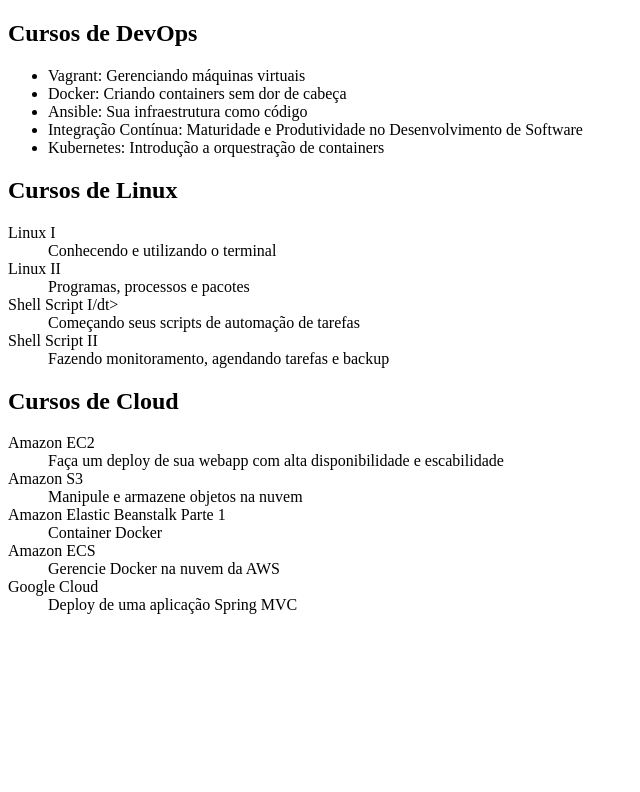
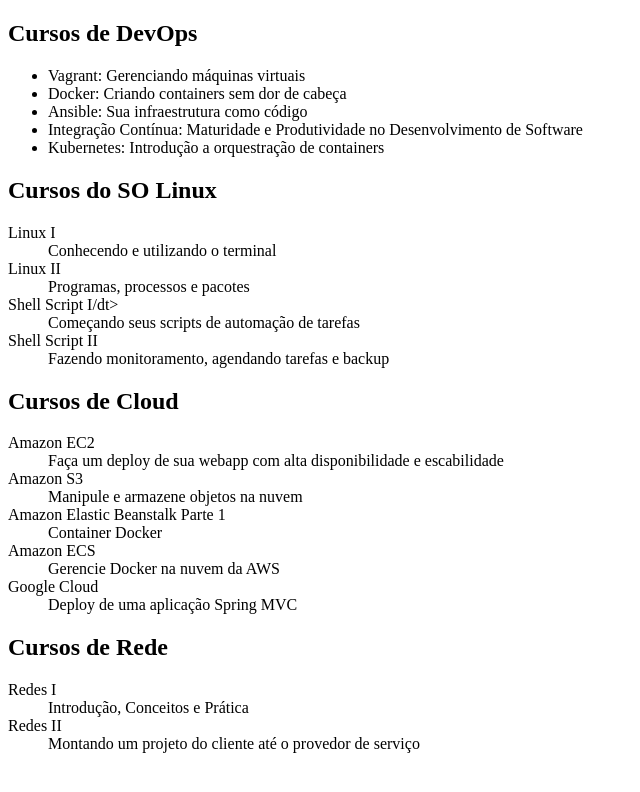
Before and after one commit to carla48/aluragit, a plain HTML site: page index.html in a window 1280 px wide. Shown: the whole page, without its empty margins (0-640 px from the left). Drawn offline with Linux system fonts and the light colour scheme.

Commit message:
Mudando o título dos cursos linux

```diff
--- a/index.html
+++ b/index.html
@@ -15,7 +15,7 @@
     <li>Kubernetes: Introdução a orquestração de containers</li>
   </ul>
 
-  <h2>Cursos de Linux</h2>
+  <h2>Cursos do SO Linux</h2>
   <dl>
     <dt>Linux I</dt>
     <dd>Conhecendo e utilizando o terminal</dd>
@@ -49,5 +49,14 @@
     <dd>Deploy de uma aplicação Spring MVC</dd>
   </dl>
 
+  <h2>Cursos de Rede</h2>
+  <dl>
+    <dt>Redes I</dt>
+    <dd>Introdução, Conceitos e Prática</dd>
+
+    <dt>Redes II</dt>
+    <dd>Montando um projeto do cliente até o provedor de serviço</dd>
+  </dl>
+
 </body>
 </html>
```
